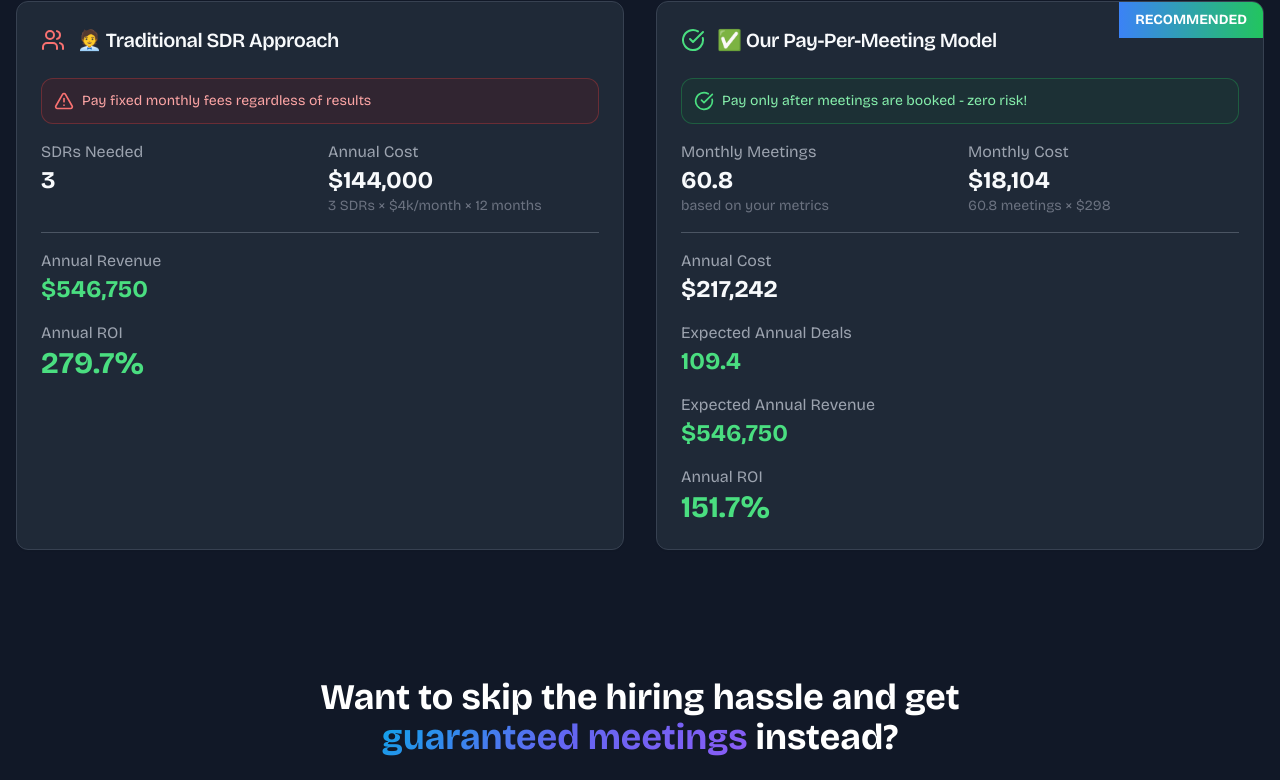
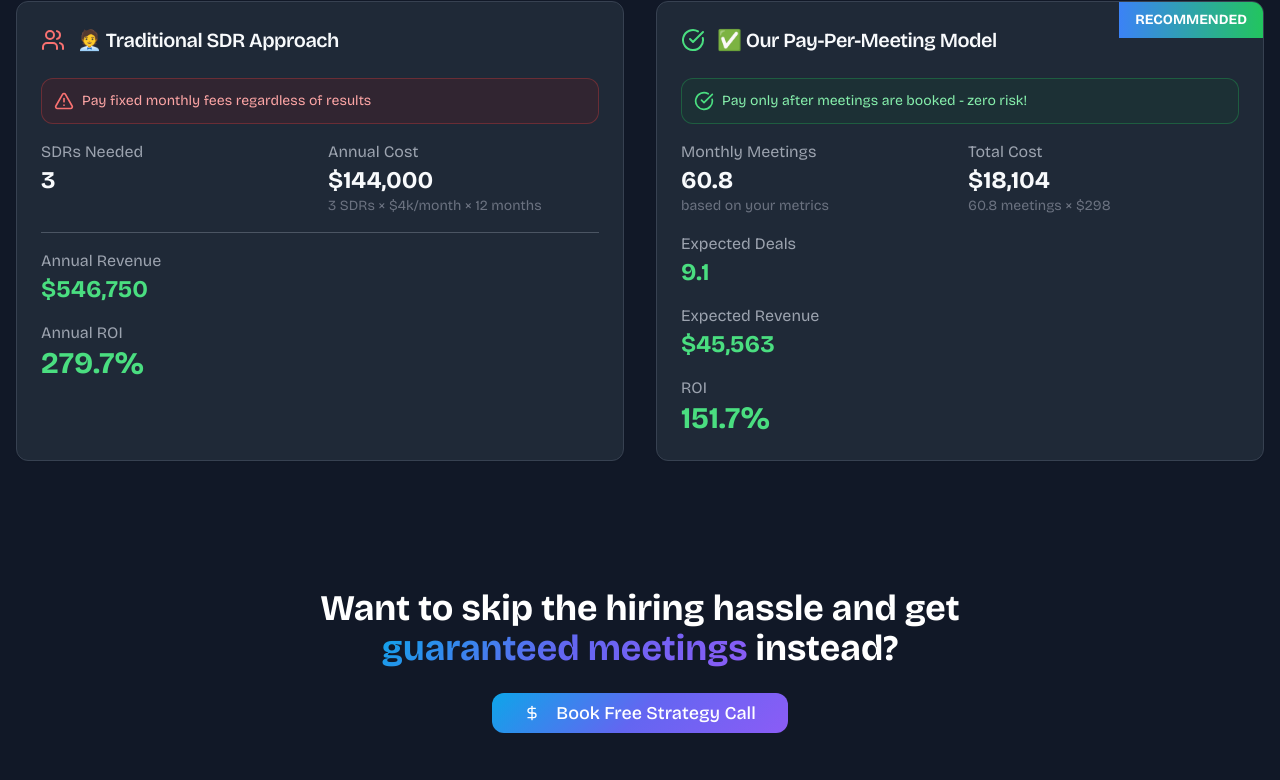
Before and after one commit to harsh719/growth-flow-klients, a React (Vite) app: page /roi-calculator in a window 1280 px wide. Shown: the part 1567-2347 px from the top of the page. Built offline with nearby package versions, Linux system fonts and the light colour scheme.

Commit message:
Refactor ROI calculator cost display
Calculate and display total cost based on meetings, and update ROI calculations.

```diff
--- a/src/pages/ROICalculator.tsx
+++ b/src/pages/ROICalculator.tsx
@@ -35,8 +35,7 @@ const ROICalculator = () => {
     },
     ourModel: {
       meetings: 32,
-      monthlyCost: 0,
-      annualCost: 0,
+      totalCost: 0,
       deals: 0,
       revenue: 0,
       roi: 0
@@ -69,13 +68,11 @@ const ROICalculator = () => {
     const annualRevenueFromSdr = monthlyRevenue * 12;
     const sdrRoi = annualSdrCost > 0 ? ((annualRevenueFromSdr - annualSdrCost) / annualSdrCost) * 100 : 0;
 
-    // Our Model Calculations - Cost based on actual meetings booked
-    const ourMonthlyCost = monthlyMeetings * 298; // Pay per meeting actually booked
-    const ourAnnualCost = ourMonthlyCost * 12;
+    // Our Model Calculations - Total cost based on meetings booked
+    const totalCost = monthlyMeetings * 298; // Total cost for meetings booked
     const ourModelDeals = (monthlyMeetings * inputs.conversionRate) / 100;
     const ourModelRevenue = ourModelDeals * inputs.customerLifetimeValue;
-    const ourAnnualRevenue = ourModelRevenue * 12;
-    const ourModelRoi = ourAnnualCost > 0 ? ((ourAnnualRevenue - ourAnnualCost) / ourAnnualCost) * 100 : 0;
+    const ourModelRoi = totalCost > 0 ? ((ourModelRevenue - totalCost) / totalCost) * 100 : 0;
 
     setComparison({
       sdrApproach: {
@@ -85,8 +82,7 @@ const ROICalculator = () => {
       },
       ourModel: {
         meetings: monthlyMeetings,
-        monthlyCost: ourMonthlyCost,
-        annualCost: ourAnnualCost,
+        totalCost: totalCost,
         deals: ourModelDeals,
         revenue: ourModelRevenue,
         roi: ourModelRoi
@@ -105,7 +101,7 @@ const ROICalculator = () => {
     document.getElementById('calculator')?.scrollIntoView({ behavior: 'smooth' });
   };
 
-  const annualSavings = comparison.sdrApproach.annualSdrCost - comparison.ourModel.annualCost;
+  const annualSavings = comparison.sdrApproach.annualSdrCost - (comparison.ourModel.totalCost * 12);
 
   return (
     <div className="min-h-screen bg-gray-900 text-white">
@@ -376,9 +372,9 @@ const ROICalculator = () => {
                       <div className="text-sm text-gray-500">based on your metrics</div>
                     </div>
                     <div>
-                      <div className="text-gray-400">Monthly Cost</div>
+                      <div className="text-gray-400">Total Cost</div>
                       <div className="text-2xl font-bold">
-                        $<AnimatedCounter value={comparison.ourModel.monthlyCost} />
+                        $<AnimatedCounter value={comparison.ourModel.totalCost} />
                       </div>
                       <div className="text-sm text-gray-500">
                         <AnimatedCounter value={metrics.monthlyMeetings} decimals={1} /> meetings × $298
@@ -386,29 +382,22 @@ const ROICalculator = () => {
                     </div>
                   </div>
 
-                  <div className="pt-4 border-t border-gray-600">
-                    <div className="text-gray-400">Annual Cost</div>
-                    <div className="text-2xl font-bold">
-                      $<AnimatedCounter value={comparison.ourModel.annualCost} />
+                  <div>
+                    <div className="text-gray-400">Expected Deals</div>
+                    <div className="text-2xl font-bold text-green-400">
+                      <AnimatedCounter value={comparison.ourModel.deals} decimals={1} />
                     </div>
                   </div>
 
                   <div>
-                    <div className="text-gray-400">Expected Annual Deals</div>
+                    <div className="text-gray-400">Expected Revenue</div>
                     <div className="text-2xl font-bold text-green-400">
-                      <AnimatedCounter value={comparison.ourModel.deals * 12} decimals={1} />
+                      $<AnimatedCounter value={comparison.ourModel.revenue} />
                     </div>
                   </div>
 
                   <div>
-                    <div className="text-gray-400">Expected Annual Revenue</div>
-                    <div className="text-2xl font-bold text-green-400">
-                      $<AnimatedCounter value={comparison.ourModel.revenue * 12} />
-                    </div>
-                  </div>
-
-                  <div>
-                    <div className="text-gray-400">Annual ROI</div>
+                    <div className="text-gray-400">ROI</div>
                     <div className="text-3xl font-bold text-green-400">
                       <AnimatedCounter value={comparison.ourModel.roi} decimals={1} />%
                     </div>
```
